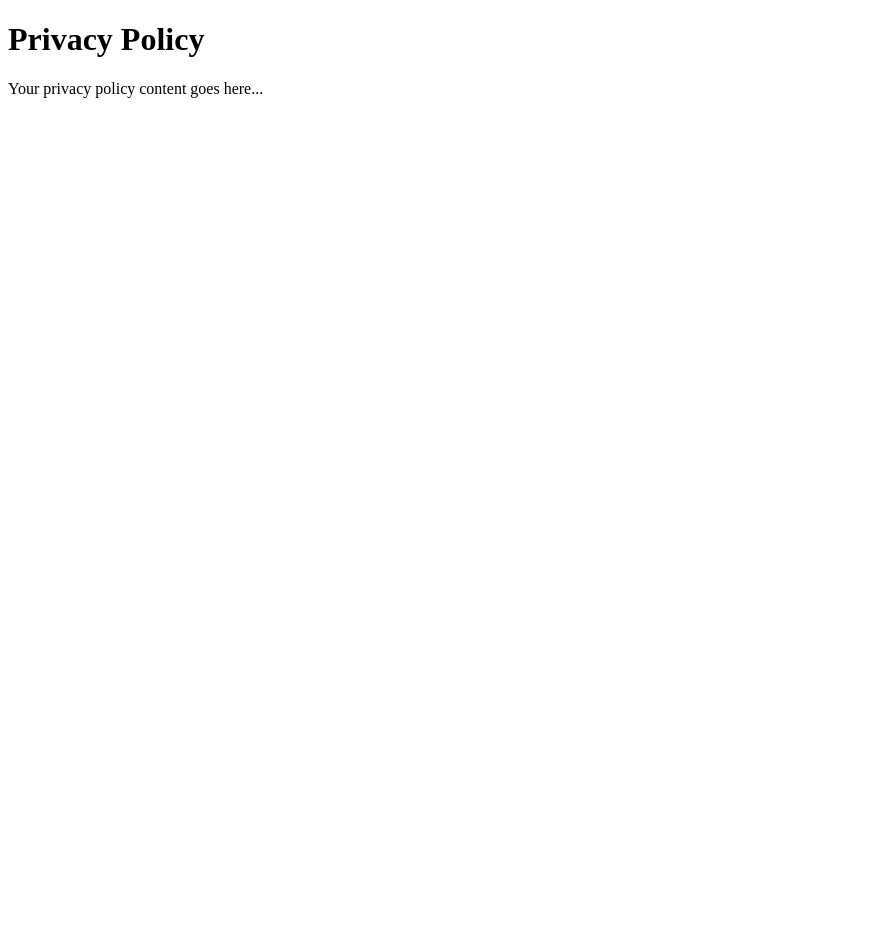
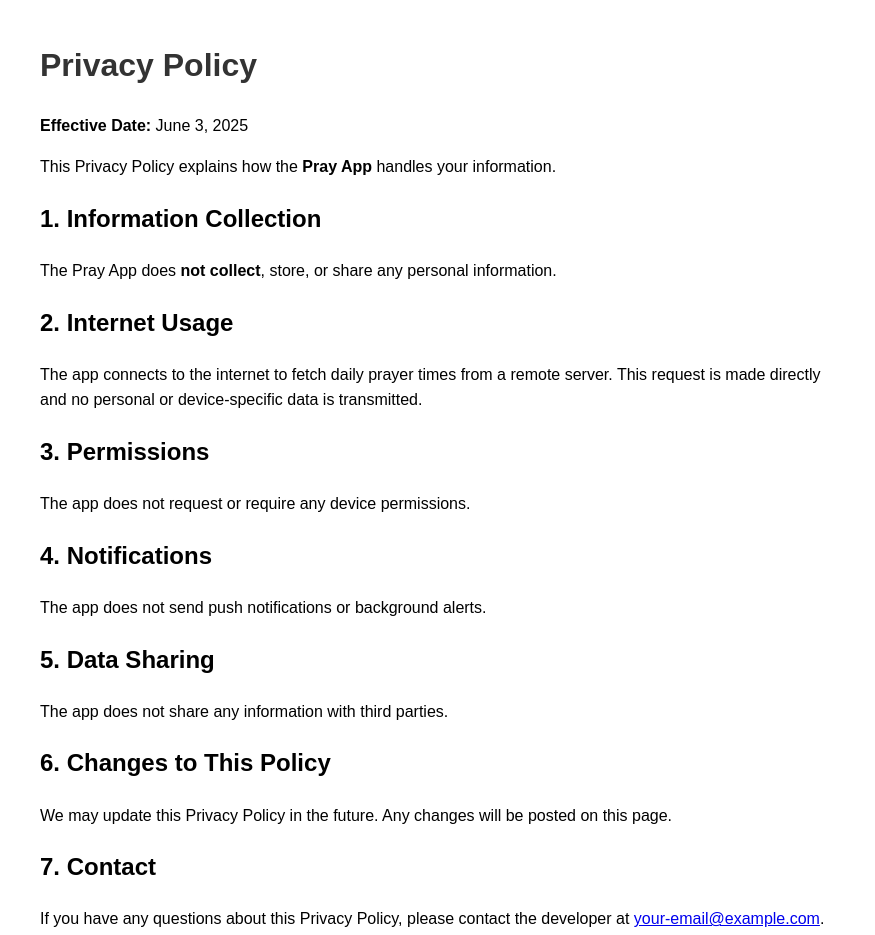
Before and after one commit to ilyas-savli/apps-privacy-policy, a plain HTML site: page prayApp/index.html in a window 1280 px wide. Shown: the whole page, without its empty margins (0-875 px from the left). Before the commit the page ends 800 px from the top, so only its background shows below. Drawn offline with Linux system fonts and the light colour scheme.

Commit message:
Update index.html

```diff
--- a/prayApp/index.html
+++ b/prayApp/index.html
@@ -1,11 +1,47 @@
 <!DOCTYPE html>
-<html>
+<html lang="en">
 <head>
   <meta charset="UTF-8">
-  <title>Privacy Policy</title>
+  <title>Privacy Policy - Pray App</title>
+  <style>
+    body {
+      font-family: Arial, sans-serif;
+      margin: 40px;
+      line-height: 1.6;
+      max-width: 800px;
+    }
+    h1 {
+      color: #333;
+    }
+  </style>
 </head>
 <body>
+
   <h1>Privacy Policy</h1>
-  <p>Your privacy policy content goes here...</p>
+  <p><strong>Effective Date:</strong> June 3, 2025</p>
+
+  <p>This Privacy Policy explains how the <strong>Pray App</strong> handles your information.</p>
+
+  <h2>1. Information Collection</h2>
+  <p>The Pray App does <strong>not collect</strong>, store, or share any personal information.</p>
+
+  <h2>2. Internet Usage</h2>
+  <p>The app connects to the internet to fetch daily prayer times from a remote server. This request is made directly and no personal or device-specific data is transmitted.</p>
+
+  <h2>3. Permissions</h2>
+  <p>The app does not request or require any device permissions.</p>
+
+  <h2>4. Notifications</h2>
+  <p>The app does not send push notifications or background alerts.</p>
+
+  <h2>5. Data Sharing</h2>
+  <p>The app does not share any information with third parties.</p>
+
+  <h2>6. Changes to This Policy</h2>
+  <p>We may update this Privacy Policy in the future. Any changes will be posted on this page.</p>
+
+  <h2>7. Contact</h2>
+  <p>If you have any questions about this Privacy Policy, please contact the developer at <a href="mailto:your-email@example.com">your-email@example.com</a>.</p>
+
 </body>
 </html>
```
